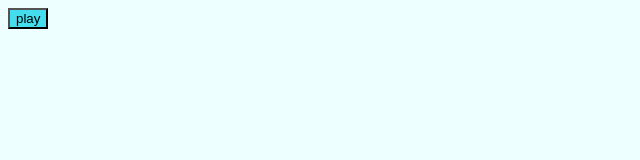
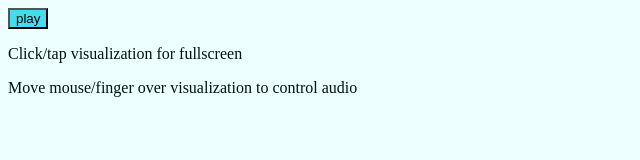
Before and after one commit to benji6/mews, a website built with Vite: page src/index.html in a window 1280 px wide. Shown: the whole page, without its empty margins (0-640 px from the left). Built offline with nearby package versions, Linux system fonts and the light colour scheme.

Commit message:
feat(view): add instructions

```diff
--- a/src/index.html
+++ b/src/index.html
@@ -15,6 +15,10 @@
       <p class="center">You need to enable JavaScript to run this app</p>
     </noscript>
     <button>play</button>
+    <div id="instructions">
+      <p>Click/tap visualization for fullscreen</p>
+      <p>Move mouse/finger over visualization to control audio</p>
+    </div>
     <canvas></canvas>
   </body>
 </html>
```
